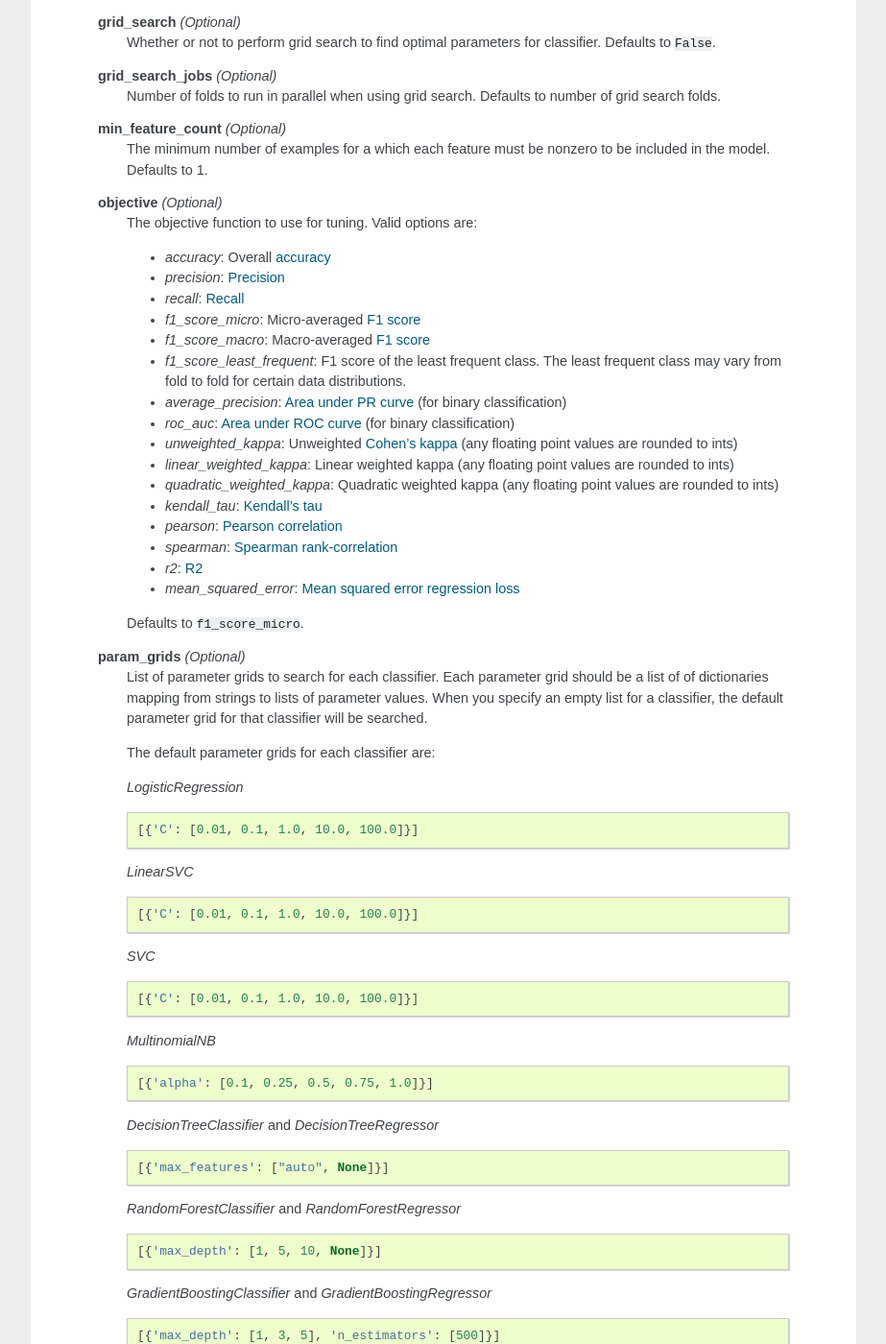
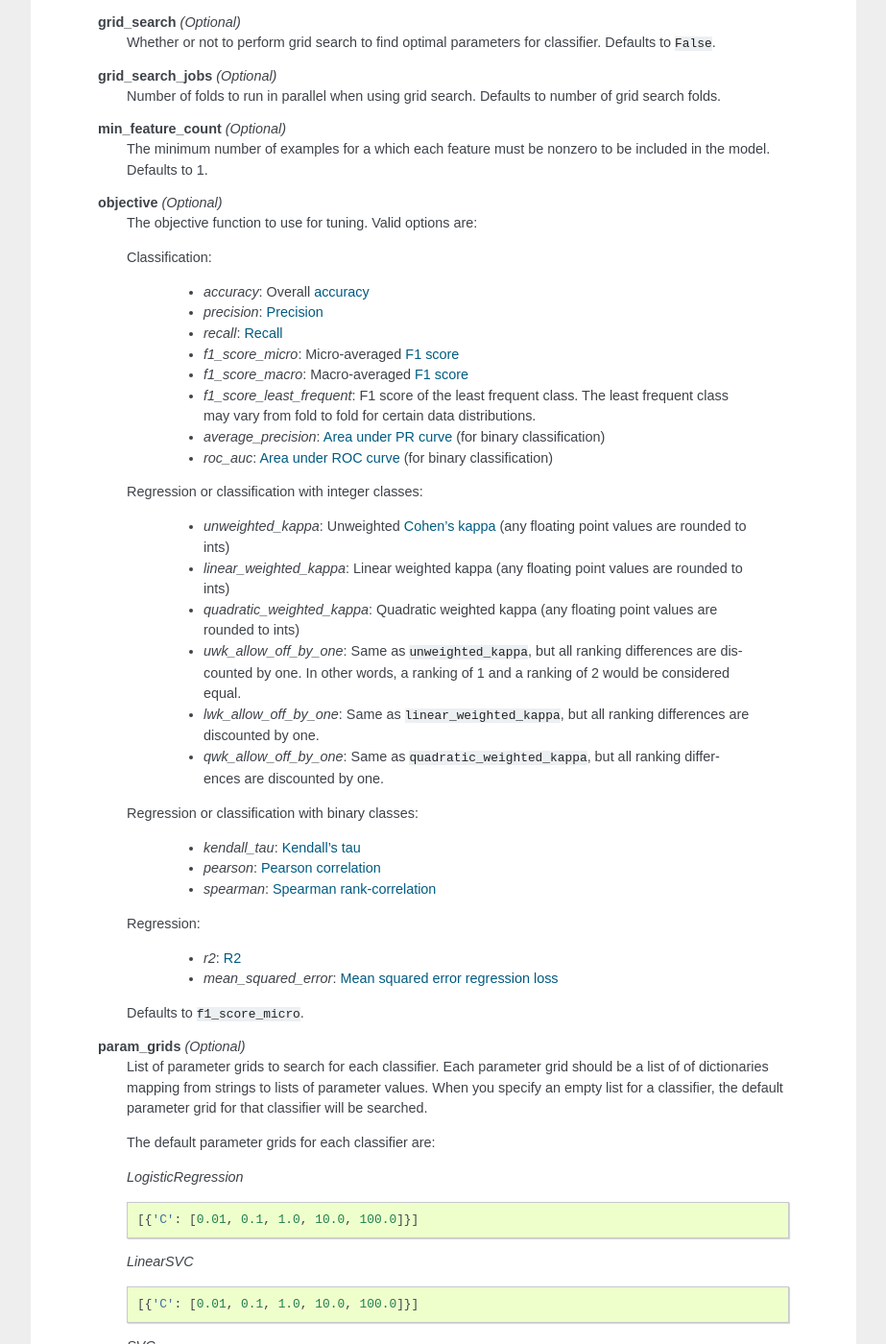
Before and after one commit to EducationalTestingService/skll, a Sphinx documentation site: the page built from doc/run_experiment.rst, in a window 1280 px wide and 1400 px high, scrolled down 4058 px. Shown: the whole window at 96% size, without its empty margins (198-1121 px from the left). Built offline with Sphinx 7.4.7, drawn with Linux system fonts in a browser that asks for light colours.

Commit message:
Add versions of quadratic, linear, and unweighted kappa that treat ratings that are off by one as equivalent.

```diff
--- a/doc/run_experiment.rst
+++ b/doc/run_experiment.rst
@@ -267,29 +267,47 @@ Tuning
     **objective** *(Optional)*
         The objective function to use for tuning. Valid options are:
 
-        *   *accuracy*: Overall `accuracy <http://scikit-learn.org/stable/modules/generated/sklearn.metrics.accuracy_score.html>`_
-        *   *precision*: `Precision <http://scikit-learn.org/stable/modules/generated/sklearn.metrics.precision_score.html>`_
-        *   *recall*: `Recall <http://scikit-learn.org/stable/modules/generated/sklearn.metrics.recall_score.html>`_
-        *   *f1_score_micro*: Micro-averaged `F1 score <http://scikit-learn.org/stable/modules/generated/sklearn.metrics.f1_score.html>`_
-        *   *f1_score_macro*: Macro-averaged `F1 score <http://scikit-learn.org/stable/modules/generated/sklearn.metrics.f1_score.html>`_
-        *   *f1_score_least_frequent*: F1 score of the least frequent class. The
-            least frequent class may vary from fold to fold for certain data
-            distributions.
-        *   *average_precision*: `Area under PR curve <http://scikit-learn.org/stable/modules/generated/sklearn.metrics.average_precision_score.html>`_
-            (for binary classification)
-        *   *roc_auc*: `Area under ROC curve <http://scikit-learn.org/stable/modules/generated/sklearn.metrics.roc_auc_score.html>`_
-            (for binary classification)
-        *   *unweighted_kappa*: Unweighted `Cohen's kappa <http://en.wikipedia.org/wiki/Cohen's_kappa>`_ (any floating point
-            values are rounded to ints)
-        *   *linear_weighted_kappa*: Linear weighted kappa (any floating point
-            values are rounded to ints)
-        *   *quadratic_weighted_kappa*: Quadratic weighted kappa (any floating
-            point values are rounded to ints)
-        *   *kendall_tau*: `Kendall's tau <http://en.wikipedia.org/wiki/Kendall_tau_rank_correlation_coefficient>`_
-        *   *pearson*: `Pearson correlation <http://en.wikipedia.org/wiki/Pearson_product-moment_correlation_coefficient>`_
-        *   *spearman*: `Spearman rank-correlation <http://en.wikipedia.org/wiki/Spearman's_rank_correlation_coefficient>`_
-        *   *r2*: `R2 <http://scikit-learn.org/stable/modules/generated/sklearn.metrics.r2_score.html>`_
-        *   *mean_squared_error*: `Mean squared error regression loss <http://scikit-learn.org/stable/modules/generated/sklearn.metrics.mean_squared_error.html>`_
+        Classification:
+
+            *   *accuracy*: Overall `accuracy <http://scikit-learn.org/stable/modules/generated/sklearn.metrics.accuracy_score.html>`_
+            *   *precision*: `Precision <http://scikit-learn.org/stable/modules/generated/sklearn.metrics.precision_score.html>`_
+            *   *recall*: `Recall <http://scikit-learn.org/stable/modules/generated/sklearn.metrics.recall_score.html>`_
+            *   *f1_score_micro*: Micro-averaged `F1 score <http://scikit-learn.org/stable/modules/generated/sklearn.metrics.f1_score.html>`_
+            *   *f1_score_macro*: Macro-averaged `F1 score <http://scikit-learn.org/stable/modules/generated/sklearn.metrics.f1_score.html>`_
+            *   *f1_score_least_frequent*: F1 score of the least frequent class. The
+                least frequent class may vary from fold to fold for certain data
+                distributions.
+            *   *average_precision*: `Area under PR curve <http://scikit-learn.org/stable/modules/generated/sklearn.metrics.average_precision_score.html>`_
+                (for binary classification)
+            *   *roc_auc*: `Area under ROC curve <http://scikit-learn.org/stable/modules/generated/sklearn.metrics.roc_auc_score.html>`_
+                (for binary classification)
+
+        Regression or classification with integer classes:
+
+            *   *unweighted_kappa*: Unweighted `Cohen's kappa <http://en.wikipedia.org/wiki/Cohen's_kappa>`_ (any floating point
+                values are rounded to ints)
+            *   *linear_weighted_kappa*: Linear weighted kappa (any floating
+                point values are rounded to ints)
+            *   *quadratic_weighted_kappa*: Quadratic weighted kappa (any
+                floating point values are rounded to ints)
+            *   *uwk_allow_off_by_one*: Same as ``unweighted_kappa``, but all
+                ranking differences are discounted by one. In other words, a
+                ranking of 1 and a ranking of 2 would be considered equal.
+            *   *lwk_allow_off_by_one*: Same as ``linear_weighted_kappa``, but
+                all ranking differences are discounted by one.
+            *   *qwk_allow_off_by_one*: Same as ``quadratic_weighted_kappa``,
+                but all ranking differences are discounted by one.
+
+        Regression or classification with binary classes:
+
+            *   *kendall_tau*: `Kendall's tau <http://en.wikipedia.org/wiki/Kendall_tau_rank_correlation_coefficient>`_
+            *   *pearson*: `Pearson correlation <http://en.wikipedia.org/wiki/Pearson_product-moment_correlation_coefficient>`_
+            *   *spearman*: `Spearman rank-correlation <http://en.wikipedia.org/wiki/Spearman's_rank_correlation_coefficient>`_
+
+        Regression:
+
+            *   *r2*: `R2 <http://scikit-learn.org/stable/modules/generated/sklearn.metrics.r2_score.html>`_
+            *   *mean_squared_error*: `Mean squared error regression loss <http://scikit-learn.org/stable/modules/generated/sklearn.metrics.mean_squared_error.html>`_
 
 
         Defaults to ``f1_score_micro``.
```
Also changed, not shown: skll/__init__.py (+7 -1 lines), 2 other files.
